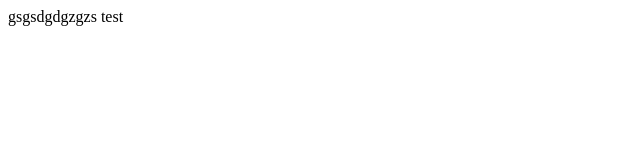
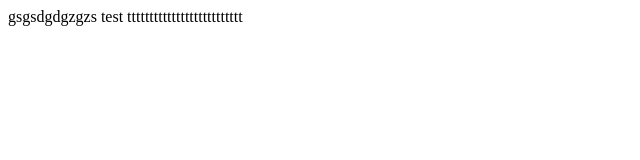
Before and after one commit to luk-yamashita/test, a plain HTML site: page index.html in a window 1280 px wide. Shown: the whole page, without its empty margins (0-640 px from the left). Drawn offline with Linux system fonts and the light colour scheme.

Commit message:
HTML修正
ttttttttttttttttttt文字を追加
OKです

```diff
--- a/index.html
+++ b/index.html
@@ -3,6 +3,7 @@
 gsgsdgdgzgzs
 test
 
+tttttttttttttttttttttttttt
 
 </body>
 </html>
```
